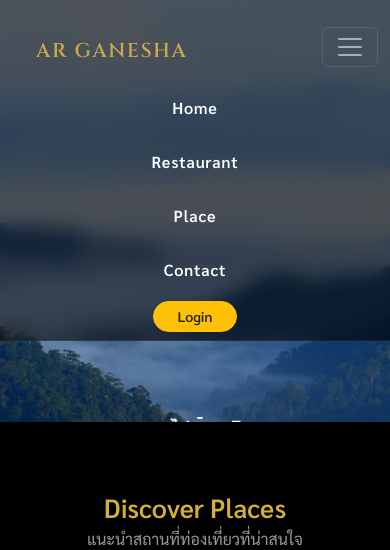
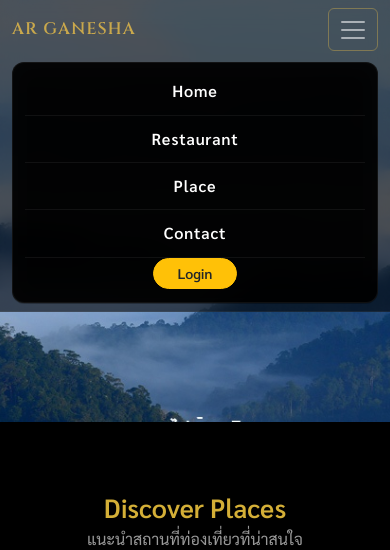
Before and after one commit to tawanblu/AR_Genasha, a PHP site: page /place.php in a window 390 px wide, after a click that opens the changed part. Shown: the top 550 px of the page. Run offline with PHP 8.4, Linux system fonts and the light colour scheme; data that the repository does not hold is empty.

Commit message:
Fix mobile hamburger menu on place and restaurant pages.
Align navbar collapse styling with the home page and load Bootstrap earlier so the toggler works reliably on phones.

Co-authored-by: Cursor <cursoragent@cursor.com>

```diff
--- a/index.php
+++ b/index.php
@@ -77,7 +77,8 @@ if (empty($all_data)) {
 
 
             <!-- Hamburger -->
-            <button class="navbar-toggler" type="button" data-bs-toggle="collapse" data-bs-target="#mainNavbar">
+            <button class="navbar-toggler" type="button" data-bs-toggle="collapse" data-bs-target="#mainNavbar"
+                aria-controls="mainNavbar" aria-expanded="false" aria-label="เปิดเมนู">
                 <span class="navbar-toggler-icon"></span>
             </button>
 
--- a/place.php
+++ b/place.php
@@ -89,6 +89,8 @@ $place_categories = ["วัด", "คาเฟ่", "ร้านอาหา
     <!-- Custom CSS -->
     <link rel="stylesheet" href="style.css">
 
+    <script src="https://cdn.jsdelivr.net/npm/bootstrap@5.3.2/dist/js/bootstrap.bundle.min.js"></script>
+
     <style>
         body {
             background-color: #000000;
@@ -96,19 +98,8 @@ $place_categories = ["วัด", "คาเฟ่", "ร้านอาหา
             font-family: 'Sarabun', sans-serif;
         }
 
-        .nav-link {
+        .navbar .nav-link {
             color: #fff !important;
-        }
-
-
-        .navbar-toggler {
-            transition: all 0.3s ease;
-        }
-
-        .navbar-toggler:hover {
-            transform: scale(1.05);
-            box-shadow: 0 0 12px rgba(212, 175, 55, 0.4);
-            border-color: #D4AF37;
         }
 
         .page-title {
@@ -474,7 +465,8 @@ $place_categories = ["วัด", "คาเฟ่", "ร้านอาหา
             <div class="sidebar-logo">
                 <div class="logo-title">AR Ganesha</div>
             </div>
-            <button class="navbar-toggler" type="button" data-bs-toggle="collapse" data-bs-target="#mainNavbar">
+            <button class="navbar-toggler" type="button" data-bs-toggle="collapse" data-bs-target="#mainNavbar"
+                aria-controls="mainNavbar" aria-expanded="false" aria-label="เปิดเมนู">
                 <span class="navbar-toggler-icon"></span>
             </button>
             <div class="collapse navbar-collapse" id="mainNavbar">
@@ -815,9 +807,6 @@ $place_categories = ["วัด", "คาเฟ่", "ร้านอาหา
         </div>
     </footer>
 
-    <!-- Scripts -->
-    <script src="https://cdn.jsdelivr.net/npm/bootstrap@5.3.2/dist/js/bootstrap.bundle.min.js"></script>
-
     <script>
         function escapeHtml(text) {
             const map = {
--- a/style.css
+++ b/style.css
@@ -20,6 +20,7 @@ body::before {
 :root {
     --gold: #c9a84c;
     /* สีทองหลักที่ใช้กับตัวหนังสือ */
+    --border: rgba(255, 255, 255, 0.08);
 }
 
 *,
@@ -94,6 +95,29 @@ body::before {
 
 .navbar .nav-link:hover {
     color: #ffc107;
+}
+
+/* โลโก้ในแถบนำทางด้านบน (ไม่ใช่ sidebar หลังบ้าน) */
+.navbar .sidebar-logo {
+    border-bottom: none;
+    padding: 0;
+    margin-right: auto;
+}
+
+.navbar-toggler {
+    border: 1px solid rgba(201, 168, 76, 0.45);
+    padding: 0.35rem 0.55rem;
+    transition: all 0.3s ease;
+}
+
+.navbar-toggler:hover {
+    transform: scale(1.05);
+    box-shadow: 0 0 12px rgba(212, 175, 55, 0.4);
+    border-color: #D4AF37;
+}
+
+.navbar-toggler:focus {
+    box-shadow: 0 0 0 0.2rem rgba(201, 168, 76, 0.25);
 }
 
 /* =========================================================
@@ -1197,10 +1221,65 @@ section.container p.fs-3 {
    ========================================================= */
 @media (max-width: 991px) {
 
+    .navbar > .container {
+        flex-wrap: wrap;
+        align-items: center;
+    }
+
+    .navbar .sidebar-logo {
+        padding: 0.25rem 0;
+        flex: 1 1 auto;
+        min-width: 0;
+    }
+
+    .navbar .sidebar-logo .logo-title {
+        font-size: 1.05rem;
+        letter-spacing: 0.06em;
+    }
+
+    .navbar-toggler {
+        flex-shrink: 0;
+        margin-left: 0.5rem;
+    }
+
+    .navbar .navbar-collapse {
+        flex-basis: 100%;
+        width: 100%;
+        background: rgba(0, 0, 0, 0.92);
+        backdrop-filter: blur(12px);
+        -webkit-backdrop-filter: blur(12px);
+        margin-top: 0.65rem;
+        padding: 0.35rem 0.75rem 0.85rem;
+        border-radius: 12px;
+        border: 1px solid rgba(255, 255, 255, 0.06);
+    }
+
+    .navbar .navbar-nav {
+        gap: 0;
+        width: 100%;
+    }
+
+    .navbar .nav-item {
+        width: 100%;
+    }
+
     .navbar .nav-link {
         margin-right: 0;
         font-size: 1rem;
-        padding: 0.65rem 0.9rem;
+        padding: 0.7rem 0.5rem;
+        text-align: center;
+        border-bottom: 1px solid rgba(255, 255, 255, 0.06);
+    }
+
+    .navbar .nav-item:last-child,
+    .navbar .nav-item.ms-lg-3 {
+        border-bottom: none;
+    }
+
+    .navbar .nav-item.ms-lg-3 .d-flex {
+        flex-direction: column;
+        gap: 0.5rem;
+        padding: 0.5rem 0 0.25rem;
     }
 
     .navbar-brand {
```
Also changed, not shown: restaurants.php (+5 -16 lines).
